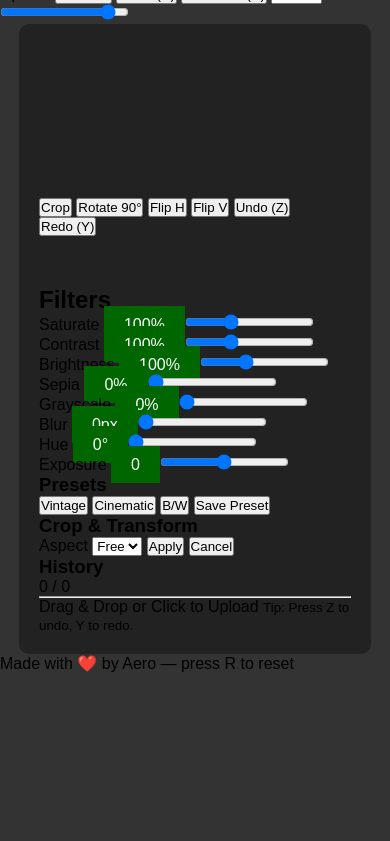
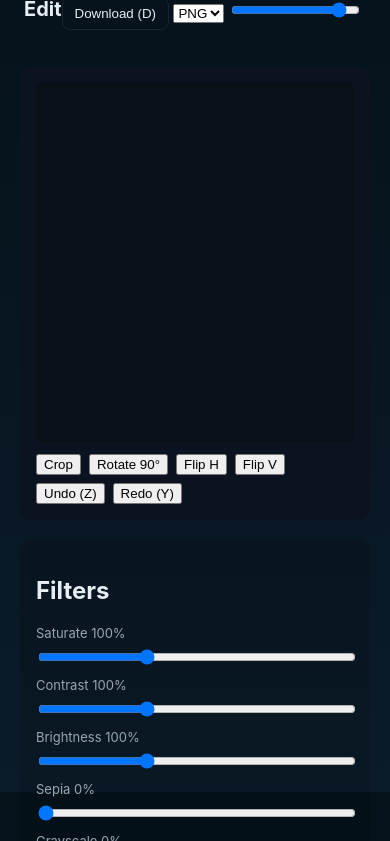
Before and after one commit to Mrwan8Khaled/Photo-editor, a plain HTML site: page index.html in a window 390 px wide. Shown: the part 52-893 px from the top of the page. Before the commit the page ends 844 px from the top, so only its background shows below. Drawn offline with Linux system fonts and the light colour scheme.

Commit message:
Refactor CSS with variables and new styles

```diff
--- a/style.css
+++ b/style.css
@@ -1,80 +1,29 @@
-* {
-    padding: 0;
-    margin: 0;
-    font-family: sans-serif;
+:root{
+  --bg:#0f1720;
+  --panel:#0b1220;
+  --accent:#06c;
+  --muted:#9aa6b2;
+  --card:#0f1a25;
 }
-
-body {
-    background-color: #333;
-}
-
-.container {
-    background-color: #222;
-    width: 80vw;
-    /* height: 80vh; */
-    margin: auto;
-    padding: 20px;
-    border-radius: 10px;
-    display: grid;
-    grid-template-columns: 5fr 3fr;
-}
-
-.img {
-    display: flex;
-    flex-direction: column;
-    gap: 50px;
-    justify-content: center;
-    align-items: center;
-}
-
-.img img, canvas{
-    max-width: 45vw;
-    max-height: 60vh;
-}
-
-.upload input{
-    display: none;
-}
-
-.upload label{
-    color: #fff;
-    padding: 8px 20px;
-    border: 2px dashed #fff;
-    cursor: pointer;
-}
-
-.filters ul , .filters ul li{
-    display: flex;
-    flex-direction: column;
-    gap: 25px;
-    direction: rtl;
-}
-
-.filters ul li label {
-    color: #fff;
-}
-
-.filters ul li:last-child {
-    flex-direction: row;
-    justify-content: space-around;
-}
-
-.filters ul li a , span {
-    color: #fff;
-    padding: 10px 20px;
-    background-color: #060;
-    text-decoration: none;
-    cursor: pointer;
-}
-
-
-@media screen and (max-width: 650px){
-    .container {
-    grid-template-columns: 1fr;
-    gap: 50px;
-}
-
-.img img, canvas{
-    max-width: 80vw;
-}
-}
+*{box-sizing:border-box}
+html,body{height:100%}
+body{font-family:Inter,system-ui,Segoe UI,Roboto,sans-serif;background:linear-gradient(180deg,#05121a, #0b1b2a);color:#e6eef3;margin:0}
+.top{display:flex;align-items:center;justify-content:space-between;padding:16px 24px}
+.top h1{font-size:20px;margin:0}
+.btn{background:transparent;border:1px solid rgba(255,255,255,0.08);color:inherit;padding:8px 12px;border-radius:8px;cursor:pointer}
+.container{display:grid;grid-template-columns:1fr 360px;gap:20px;padding:20px;max-width:1200px;margin:0 auto}
+.editor{background:var(--panel);padding:16px;border-radius:12px;display:flex;flex-direction:column;gap:12px}
+.canvas-wrap{background:#081018;border-radius:8px;padding:8px;display:flex;align-items:center;justify-content:center;min-height:360px;position:relative;outline:none}
+.canvas-wrap canvas{max-width:100%;max-height:70vh;border-radius:6px}
+.toolbar{display:flex;gap:8px;flex-wrap:wrap}
+.controls{background:rgba(0,0,0,0.12);padding:16px;border-radius:12px}
+.filter-row{display:flex;flex-direction:column;margin-bottom:10px}
+.filter-row label{font-size:13px;color:var(--muted);margin-bottom:6px}
+.filter-row input[type=range]{width:100%}
+.presets{display:flex;gap:8px;flex-wrap:wrap}
+.preset{border-radius:8px;padding:8px 10px;border:1px solid rgba(255,255,255,0.06);background:transparent}
+.crop-overlay{position:absolute;border:2px dashed rgba(255,255,255,0.5);pointer-events:none}
+.hidden{display:none}
+.drop-target{display:block;padding:10px;border:1px dashed rgba(255,255,255,0.06);border-radius:8px;text-align:center;margin-top:12px;cursor:pointer}
+.foot{text-align:center;padding:14px;color:var(--muted)}
+@media (max-width:880px){.container{grid-template-columns:1fr}.controls{order:2}}
```
